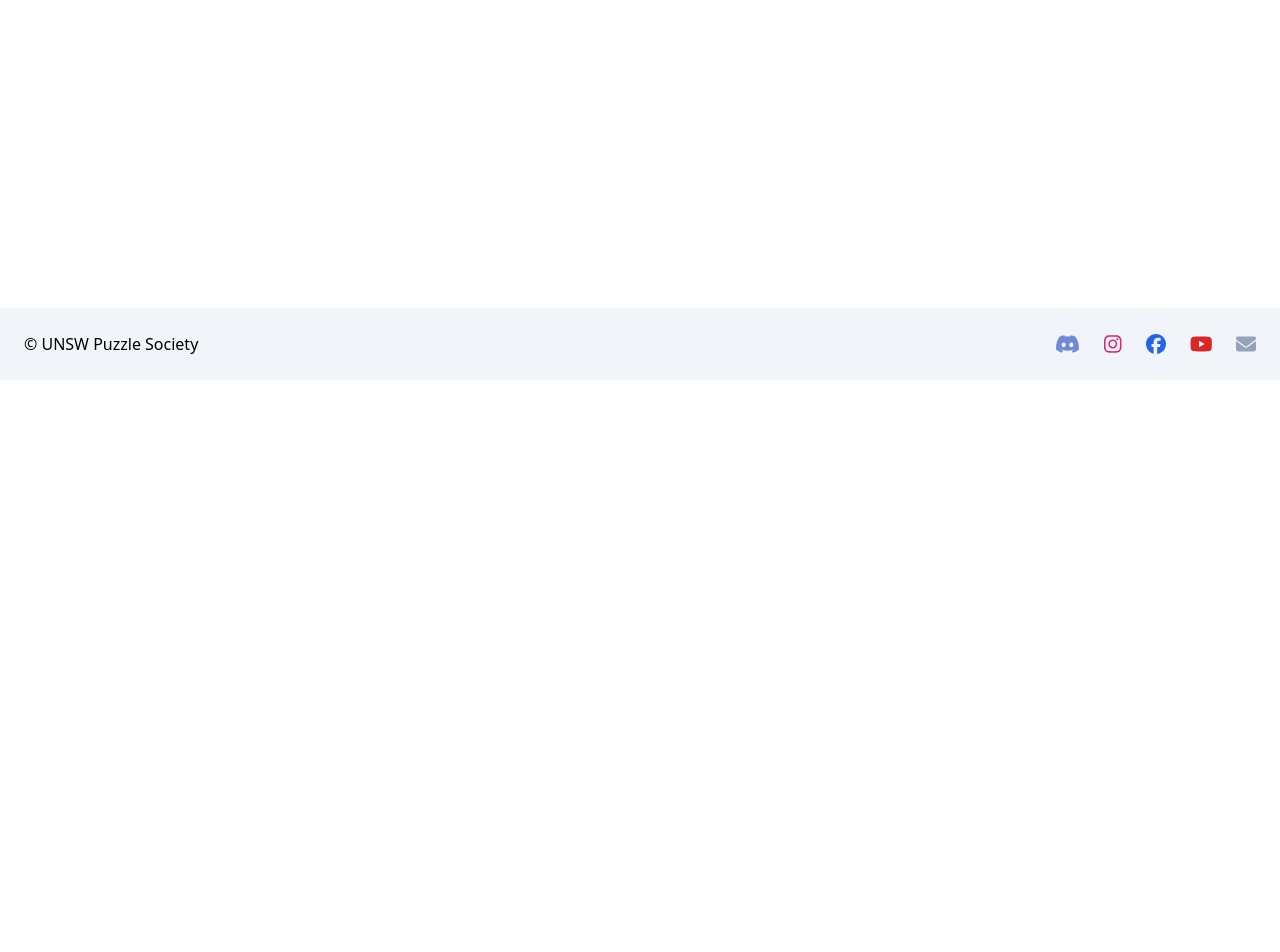
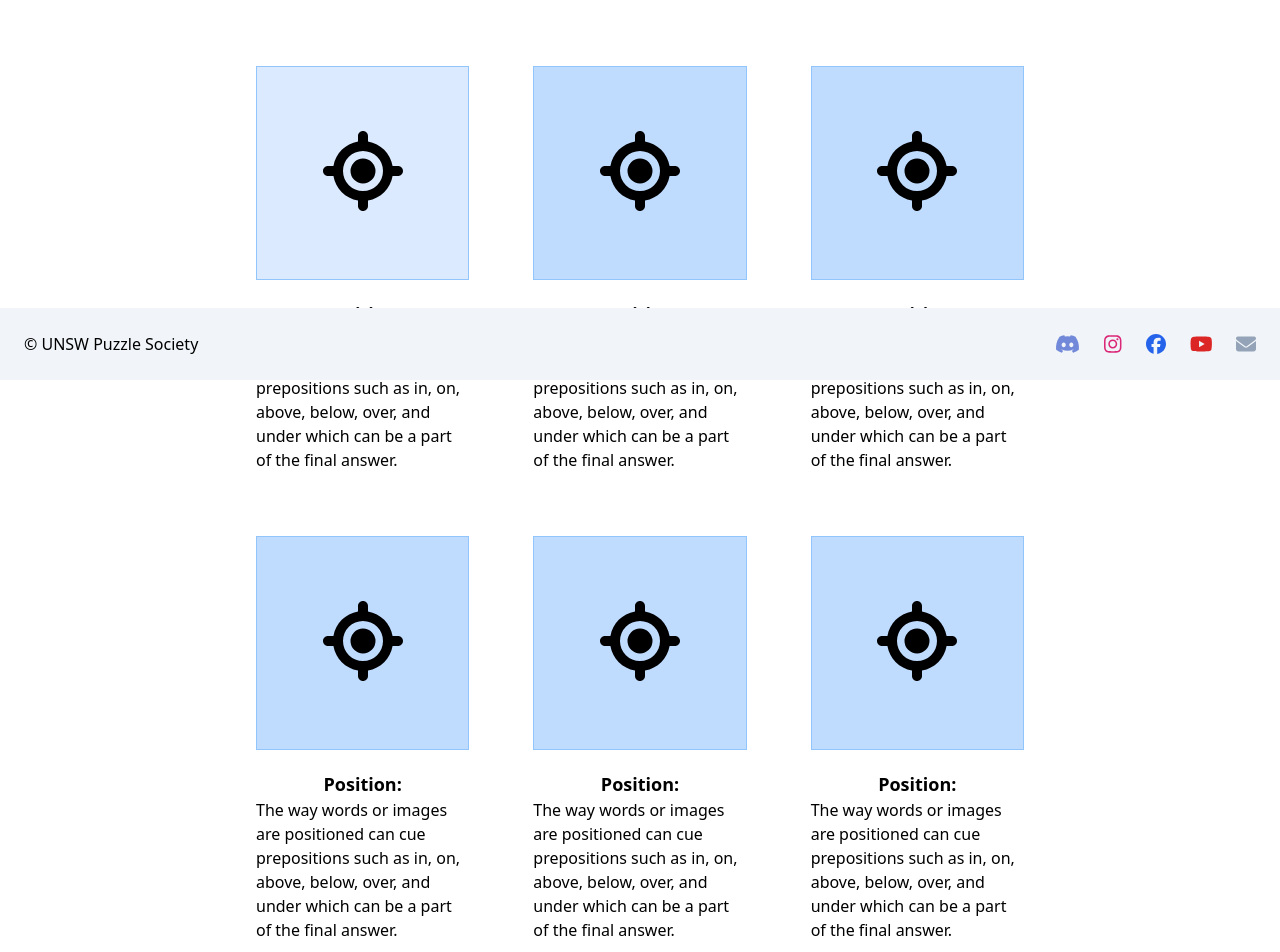
Before and after one commit to devsoc-unsw/trainee-neptune-24t1, a React (Vite) app in the folder frontend/: page /guides in a window 1280 px wide. Shown: the part 420-1372 px from the top of the page. Before the commit the page ends 800 px from the top, so only its background shows below. Built offline with nearby package versions, Linux system fonts and the light colour scheme.

Commit message:
finished basic layout of cryptic guide

```diff
--- a/frontend/src/pages/Guides.tsx
+++ b/frontend/src/pages/Guides.tsx
@@ -3,6 +3,13 @@ import React from 'react';
 import Footer from '../components/Footer';
 import NavigationBar from '../components/Navigation';
 import SectionHeader from '../components/SectionHeading';
+import ImageCarousel from '../components/Carousel'
+
+import { FontAwesomeIcon } from '@fortawesome/react-fontawesome';
+import { faLocation } from '@fortawesome/free-solid-svg-icons';
+import { faLocationArrow } from '@fortawesome/free-solid-svg-icons';
+import { faDirections } from '@fortawesome/free-solid-svg-icons';
+import { faSquare } from '@fortawesome/free-solid-svg-icons';
 
 function Guides () {
   const [puzzleType, setPuzzleType] = React.useState('rebus');
@@ -29,27 +36,137 @@ function Guides () {
   );
 }
 
-function Rebus () {
+function Rebus() {
   return (
-    <SectionHeader heading="REBUS"/>
+    <div className="flex flex-col items-center">
+      <SectionHeader heading="REBUS" />
+      <div className="flex flex-col w-3/5 font-raleway text-left text-xl m-8">
+        <p>A rebus is a type of visual puzzle where words and images are used in abstract ways to represent an answer which are usually common phrases, idioms and can even be a single word. These puzzles typically target visual perception skills.</p>
+        <p className="py-3">To solve a rebus, some general things to look out for are position, size, direction, colour, and style.</p>
+      </div>
+
+      <div className="grid grid-cols-3 gap-16 w-3/5 mt-10">
+        <div className="flex flex-col w-full">
+          <div className="bg-blue-100 border-blue-300 border pt-16 pb-6 mb-5"><FontAwesomeIcon className="place-self-center size-20 mb-10" icon={faLocation}/></div>
+          <div className="text-left">
+            <p className="text-lg text-center"><b>Position:</b></p>
+            <p>The way words or images are positioned can cue prepositions such as in, on, above, below, over, and under which can be a part of the final answer.</p>
+          </div>
+        </div>
+
+        <div className="flex flex-col w-full">
+          <div className="bg-blue-200 border-blue-300 border pt-16 pb-6 mb-5"><FontAwesomeIcon className="place-self-center size-20 mb-10" icon={faLocation}/></div>
+          <div className="text-left">
+            <p className="text-lg text-center"><b>Position:</b></p>
+            <p>The way words or images are positioned can cue prepositions such as in, on, above, below, over, and under which can be a part of the final answer.</p>
+          </div>
+        </div>
+
+        <div className="flex flex-col w-full">
+          <div className="bg-blue-200 border-blue-300 border pt-16 pb-6 mb-5"><FontAwesomeIcon className="place-self-center size-20 mb-10" icon={faLocation}/></div>
+          <div className="text-left">
+            <p className="text-lg text-center"><b>Position:</b></p>
+            <p>The way words or images are positioned can cue prepositions such as in, on, above, below, over, and under which can be a part of the final answer.</p>
+          </div>
+        </div>
+
+        <div className="flex flex-col w-full">
+          <div className="bg-blue-200 border-blue-300 border pt-16 pb-6 mb-5"><FontAwesomeIcon className="place-self-center size-20 mb-10" icon={faLocation}/></div>
+          <div className="text-left">
+            <p className="text-lg text-center"><b>Position:</b></p>
+            <p>The way words or images are positioned can cue prepositions such as in, on, above, below, over, and under which can be a part of the final answer.</p>
+          </div>
+        </div>
+
+        <div className="flex flex-col w-full">
+          <div className="bg-blue-200 border-blue-300 border pt-16 pb-6 mb-5"><FontAwesomeIcon className="place-self-center size-20 mb-10" icon={faLocation}/></div>
+          <div className="text-left">
+            <p className="text-lg text-center"><b>Position:</b></p>
+            <p>The way words or images are positioned can cue prepositions such as in, on, above, below, over, and under which can be a part of the final answer.</p>
+          </div>
+        </div>
+
+        <div className="flex flex-col w-full">
+          <div className="bg-blue-200 border-blue-300 border pt-16 pb-6 mb-5"><FontAwesomeIcon className="place-self-center size-20 mb-10" icon={faLocation}/></div>
+          <div className="text-left">
+            <p className="text-lg text-center"><b>Position:</b></p>
+            <p>The way words or images are positioned can cue prepositions such as in, on, above, below, over, and under which can be a part of the final answer.</p>
+          </div>
+        </div>
+      </div>
+      <div className="mb-20"></div>
+    </div>
   );
 }
 
 function Logic () {
   return (
-    <SectionHeader heading="LOGIC"/>
+    <div className="flex flex-col items-center">
+      <SectionHeader heading="LOGIC"/>
+      <div className="flex flex-col w-3/5 font-raleway text-left text-xl p-5 m-8">
+          <p>Logic puzzles come with a variety of different rules and styles. These aim to challenge deductive reasoning and logic skills where you narrow different possibilities or aim to make the best choice out of many possibilities.</p>
+        </div>
+    </div>
   );
 }
 
 function Cryptic () {
   return (
-    <SectionHeader heading="CRYPTIC"/>
+    <div className="flex flex-col">
+      <SectionHeader heading="CRYPTIC"/>
+      <div className="flex flex-col w-3/5 place-self-center font-raleway text-left text-xl p-10">
+        <p>A cryptic clue is similar to a riddle but contains 3 important parts: definition, cue and the leftovers. The definition is usually a word (or more) either at the start or the end of a clue. Cue words or phrases hint at what you should do with leftovers to obtain part of or the final answer. Cryptics usually target pattern recognition</p>
+        <p className="py-3">Common cues used are:</p>
+        <br></br>
+        <p><b>Anagrams:</b></p>
+        <p>Words such as "mixed", "confused", "unsteady" can cue an anagram where you would need to rearrange a word to form another.</p>
+        <br></br>
+        <p><b>Hidden Answers:</b></p>
+        <p>Words can sometimes be hidden inside other words or phrases. Some cues to this are "grips", "eaten" or "swallowed"</p>
+        <br></br>
+        <p><b>Homophones:</b></p>
+        <p>Words relating to sound or speech such as "heard", "said", "yelled" can signal to look for homophones.</p>
+        <br></br>
+        <p><b>Reversals:</b></p>
+        <p>Words like "back", "rewind" or "mirrored" can cue to reverse the order of words.</p>
+        <br></br>
+        <p><b>Deletions:</b></p>
+        <p>Words can also cue to remove parts of a word such as "headless" or "no tail" which remove the first and last letter respectively.</p>
+      </div>
+
+      <SectionHeader heading="Examples"/>
+      <div className="grid grid-cols-3 mt-8 gap-16 w-4/5 place-self-center text-left">
+        <DisplayCryptic answer="Bare" img="https://scontent.fsyd3-1.fna.fbcdn.net/v/t39.30808-6/428613497_381327351274158_7429692494230726708_n.jpg?_nc_cat=104&ccb=1-7&_nc_sid=5f2048&_nc_ohc=Wg02bgWEeJcQ7kNvgH560Mr&_nc_ht=scontent.fsyd3-1.fna&oh=00_AYBZjrt2_7__Z7mStIpvdOkUuMYTS4Pz6NxkGRZTE0YOgw&oe=6656086C"/>
+        <DisplayCryptic answer="Imposter" img="https://scontent.fsyd3-1.fna.fbcdn.net/v/t39.30808-6/430172762_385103177563242_2835744654873056541_n.jpg?_nc_cat=103&ccb=1-7&_nc_sid=5f2048&_nc_ohc=XwEQiAzpaqAQ7kNvgGqaaPP&_nc_ht=scontent.fsyd3-1.fna&oh=00_AYDtviZx3dJbWEl49hoK0Wm7JO6BOsirG4VCzqKKPKx_iQ&oe=66560FE9"/>
+        <DisplayCryptic answer="Secure" img="https://scontent.fsyd3-1.fna.fbcdn.net/v/t39.30808-6/433501398_400766139330279_6373752198853041375_n.jpg?_nc_cat=106&ccb=1-7&_nc_sid=5f2048&_nc_ohc=MIMVSCkM4RcQ7kNvgGYAG5h&_nc_ht=scontent.fsyd3-1.fna&oh=00_AYCifcSJQ1_34_5mA_20zXqwHBXprWQQPdLtne9QyHHqAA&oe=665629D7"/>
+      </div>
+      <div className="mb-20"></div>
+
+    </div>
   );
+}
+
+function DisplayCryptic({ img, answer }: { img: string, answer: string}) {
+  return (
+    <div className="flex flex-col">
+      <img src={`${img}`}></img>
+      <details className="mt-3 bg-slate-100 p-3">
+        <summary className="pl-3">Show answer</summary>
+        <p className="ml-8"><i>{answer}</i></p>
+      </details>
+    </div>
+  )
 }
 
 function Minipuzz () {
   return (
-    <SectionHeader heading="MINIPUZZ"/>
+    <div className="flex flex-col">
+      <SectionHeader heading="MINIPUZZ"/>
+      <div className="flex flex-col w-3/5 place-self-center font-raleway text-left text-xl p-10 m-8">
+       <p>Minipuzzes, short for mini puzzles can be any type of puzzle not limited to just rebus, logics or cryptics. These can be a combination of many puzzles types or can be just one type.</p>
+      </div>
+      <div className="mb-20"></div>
+    </div>
   );
 }
 
```
